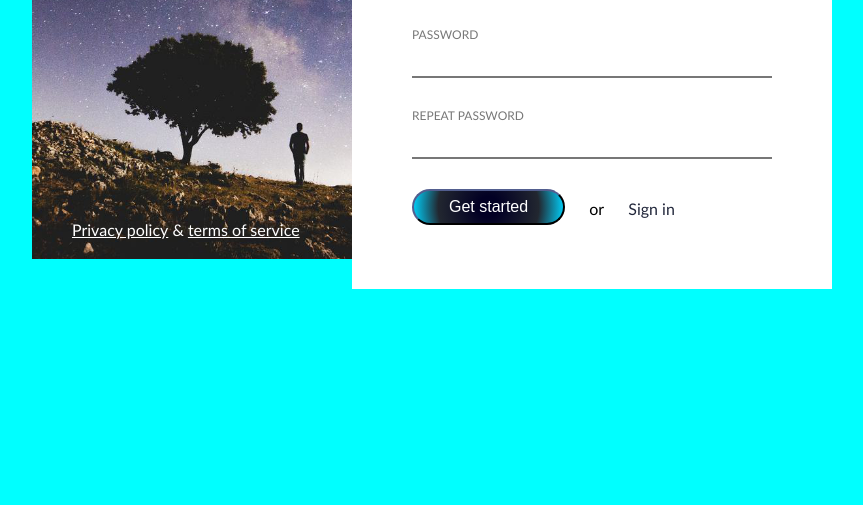
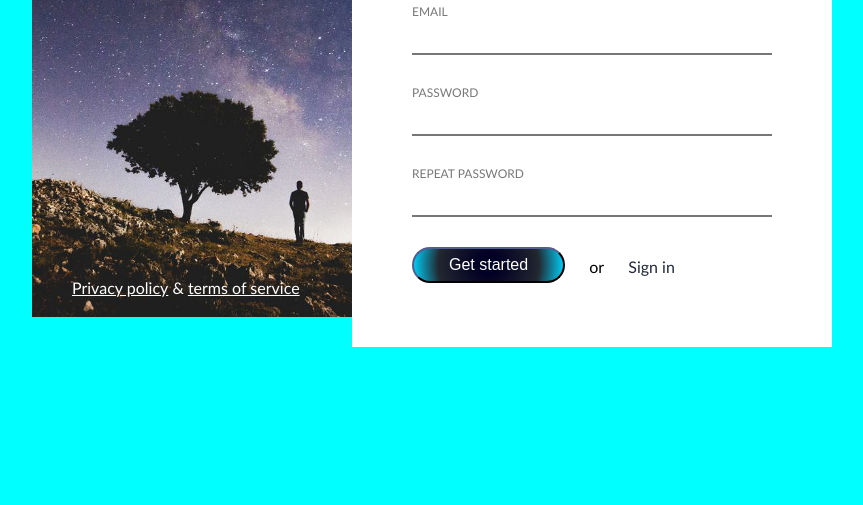
Before and after one commit to neigiamasJonas/5-skyman, a website: page index.html in a window 1280 px wide. Shown: the part 295-800 px from the top of the page, without its empty margins (208-1071 px from the left). Drawn offline with Linux system fonts and the light colour scheme.

Commit message:
turinio centravimas

```diff
--- a/css/main.css
+++ b/css/main.css
@@ -9,13 +9,15 @@ body * {
 body {
     font-family: 'Gill Sans', 'Gill Sans MT', Calibri, 'Trebuchet MS', sans-serif;
     background-color: #00ffff;
+    height: 100vh;
 }
 
 .container {
     width: 800px;
     display: inline-block;
-    margin-top: 100px;
-    margin-left: calc(50% - 400px);
+    top: 50%;
+    left: 50%;
+    transform: translate(-50%, -50%);
     position: relative;
 }
 
```
